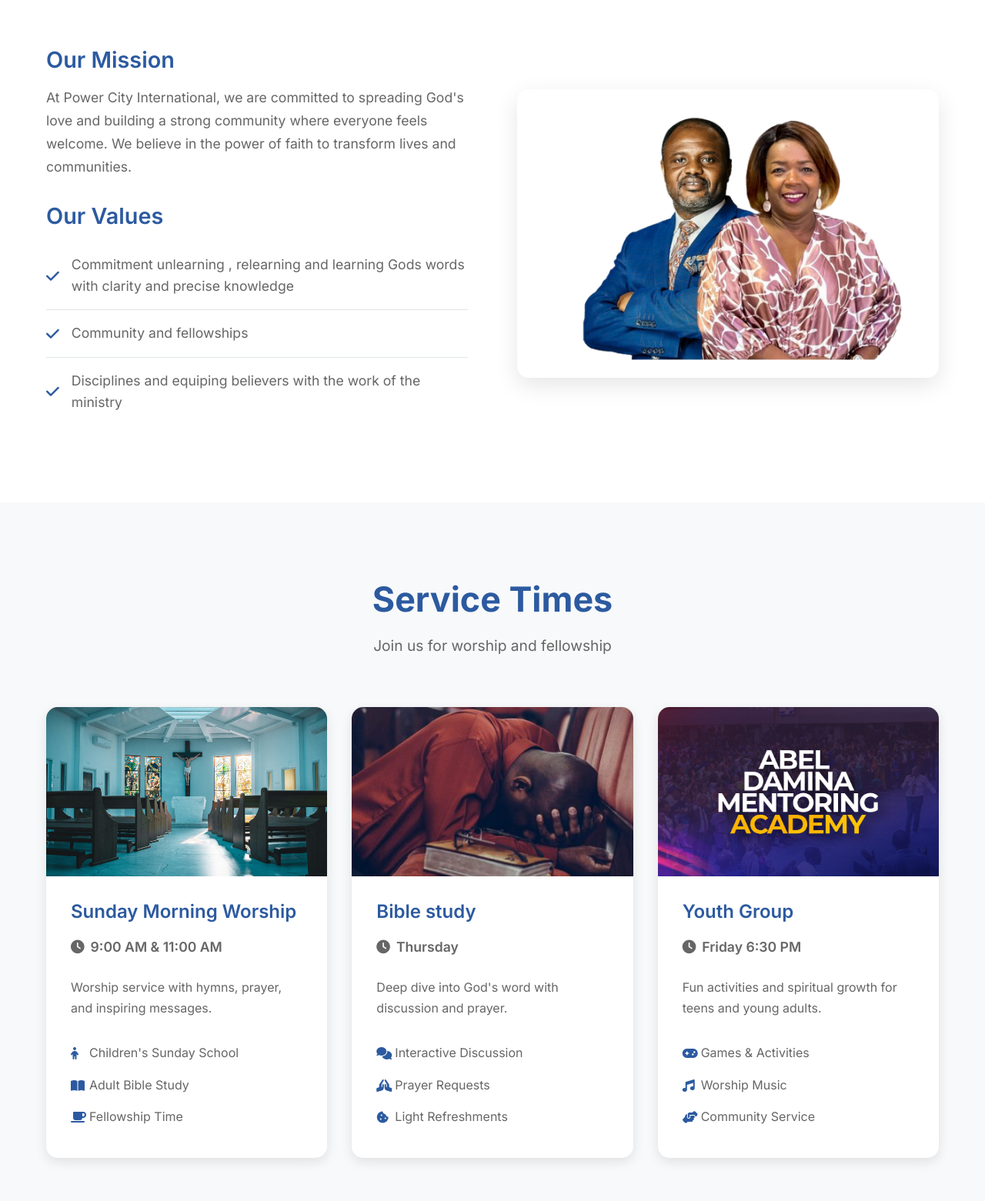
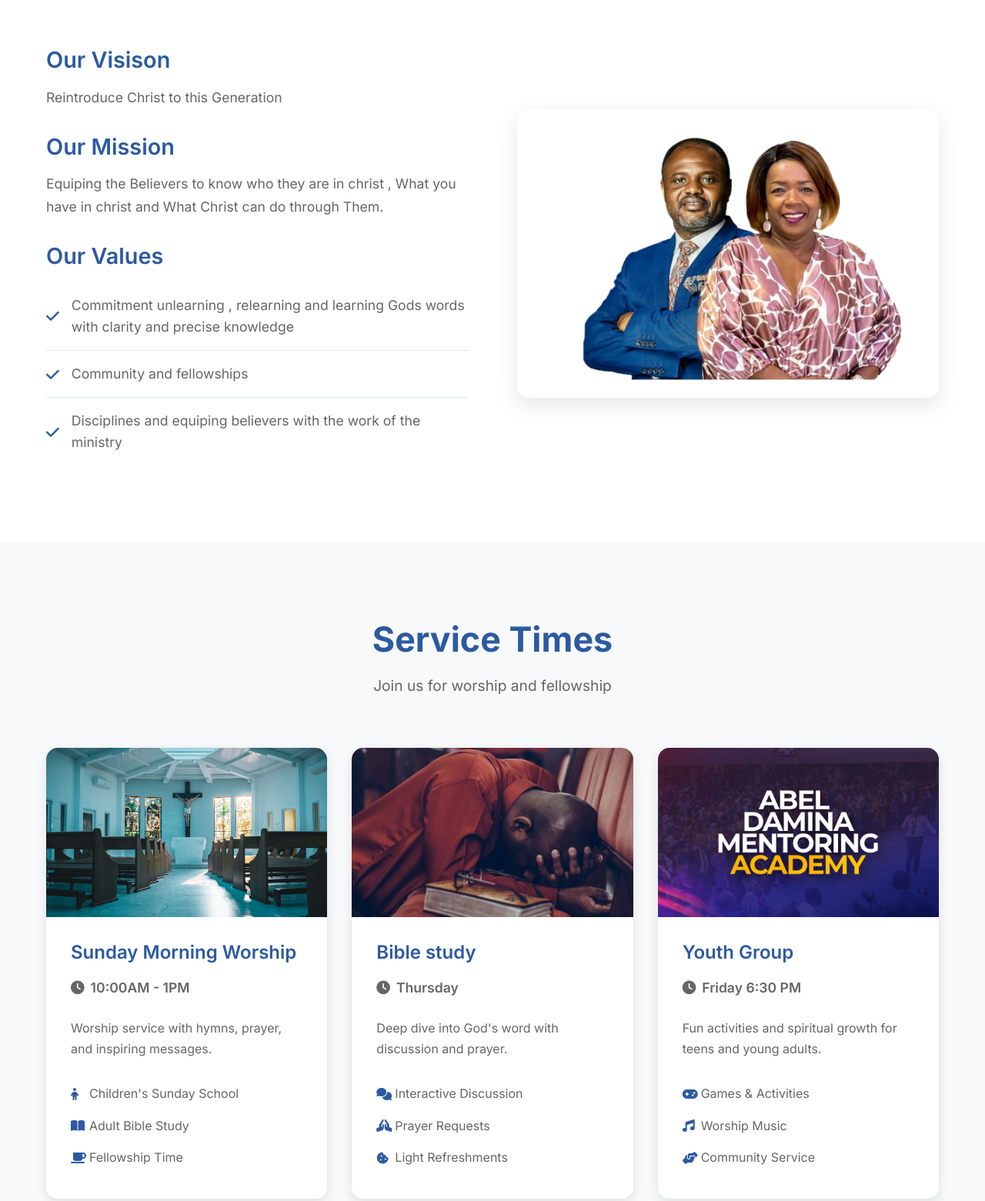
Before and after one commit to bello-thompsondavid/powercityinternational4, a plain HTML site: page index.html in a window 1280 px wide. Shown: the part 1005-2566 px from the top of the page at 77% size. Drawn offline with Linux system fonts and the light colour scheme.

Commit message:
Update index.html

```diff
--- a/index.html
+++ b/index.html
@@ -100,9 +100,10 @@
             </div>
             <div class="about-content">
                 <div class="about-text fade-in from-left">
+                    <h3>Our Visison</h3>
+                    <p>Reintroduce Christ to this Generation</p>
                     <h3>Our Mission</h3>
-                    <p>At Power City International, we are committed to spreading God's love and building a strong community where everyone feels welcome. We believe in the power of faith to transform lives and communities.</p>
-
+                    <p>Equiping the Believers to know who they are in christ , What you have in christ and What Christ can do through Them.</p>
                     <h3>Our Values</h3>
                     <ul class="values-list">
                         <li><i class="fas fa-check"></i>Commitment unlearning , relearning and learning Gods words with clarity and precise knowledge </li>
@@ -135,7 +136,7 @@
                     </div>
                     <div class="service-content">
                         <h3>Sunday Morning Worship</h3>
-                        <p class="service-time"><i class="fas fa-clock"></i>9:00 AM & 11:00 AM</p>
+                        <p class="service-time"><i class="fas fa-clock"></i>10:00AM - 1PM</p>
                         <p>Worship service with hymns, prayer, and inspiring messages.</p>
                         <ul class="service-features">
                             <li><i class="fas fa-child"></i>Children's Sunday School</li>
@@ -461,7 +462,7 @@
                             <h3>Visit Us</h3>
                             <p>C Block Wavell Campus Leisure<br>
                             The Wavell School Lynchford Road<br>
-                            Farnborough, GU14 6BH Hampshire</p>
+                            Farnborough, GU14 6BH Hampshire Uk</p>
                         </div>
                     </div>
                     <div class="contact-item">
@@ -555,7 +556,7 @@
                 <div class="footer-section">
                     <h4>Contact Info</h4>
                     <div class="footer-contact">
-                        <p><i class="fas fa-map-marker-alt"></i>Farnborough, GU14 6BH Hampshire</p>
+                        <p><i class="fas fa-map-marker-alt"></i>Farnborough, GU14 6BH Hampshire UK</p>
                         <p><i class="fas fa-phone"></i>+44 7476471627</p>
                         <p><i class="fas fa-envelope"></i>PciHampshireCampus@gmail.com</p>
                     </div>
```
